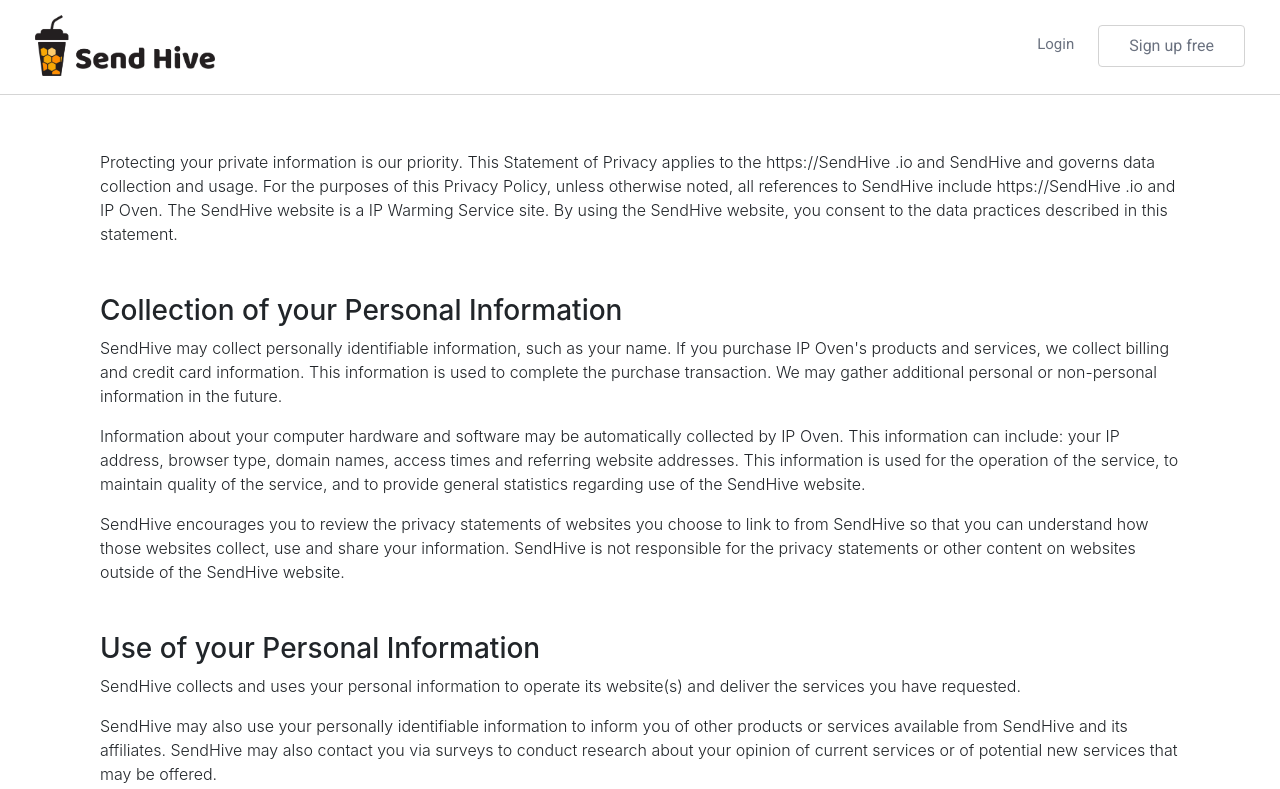
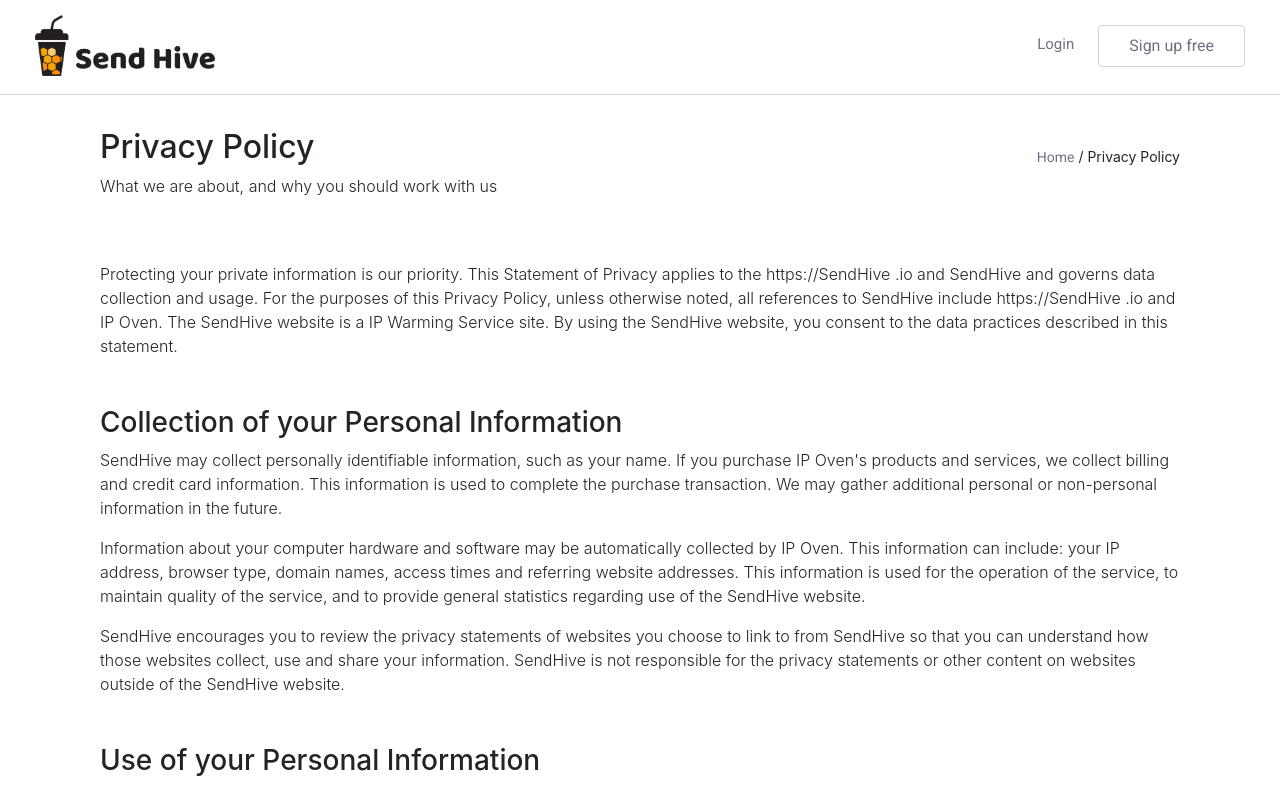
Before and after one commit to erwinagpasa/sendhive-vuejs, a Vue app: page /privacy in a window 1280 px wide. Shown: the top 789 px of the page. Built offline with nearby package versions, Linux system fonts and the light colour scheme.

Commit message:
fixed button

```diff
--- a/src/assets/style.css
+++ b/src/assets/style.css
@@ -111,9 +111,9 @@
 }
 
 .btn-outline-primary:hover {
-  background: #da5127 !important;
-  border: 1px solid #da5127 !important;
-  color: #fff !important;
+  background-color: #f7a805 !important;
+  border-color: #f7a805 !important;
+  color: #000 !important;
 }
 
 .navbar-light .navbar-nav .show > .nav-link,
--- a/src/views/Privacy.vue
+++ b/src/views/Privacy.vue
@@ -1,27 +1,22 @@
 <template>
   <div>
     <Navbar />
-    <div class="inner-header">
-      <div class="container ">
+    <div class="container" style="padding-top:80px;">
+      <div class="col-md-12 mt-3 mb-5">
         <div class="row mt-5">
           <div class="col-md-6">
-            <h2 class="text-white">Privacy Policy</h2>
-            <p class="text-white">
+            <h2>Privacy Policy</h2>
+            <p>
               What we are about, and why you should work with us
             </p>
           </div>
           <div class="col-md-6 text-right mt-3">
-            <small class="text-white">
-              <router-link to="/" class="text-white">Home</router-link> /
-              Privacy Policy</small
+            <small>
+              <router-link to="/">Home</router-link> / Privacy Policy</small
             >
           </div>
         </div>
-      </div>
-    </div>
-    <div class="container">
-      <div class="col-md-12 mt-3 mb-5">
-        <p>
+        <p class="mt-5">
           Protecting your private information is our priority. This Statement of
           Privacy applies to the https://SendHive .io and SendHive and governs
           data collection and usage. For the purposes of this Privacy Policy,
--- a/src/views/Terms.vue
+++ b/src/views/Terms.vue
@@ -1,23 +1,19 @@
 <template>
   <div>
     <Navbar />
-    <div class="inner-header">
-      <div class="container ">
+    <div class="container" style="padding-top:80px;">
+      <div class="col-md-12 mt-5 mb-5">
         <div class="row mt-5">
           <div class="col-md-6">
-            <h2 class="text-white">Terms & Conditions</h2>
+            <h2>Terms & Conditions</h2>
           </div>
           <div class="col-md-6 text-right">
-            <small class="text-white">
-              <router-link to="/" class="text-white">Home</router-link> / Terms
-              & Conditions</small
+            <small>
+              <router-link to="/">Home</router-link> / Terms & Conditions</small
             >
           </div>
         </div>
-      </div>
-    </div>
-    <div class="container">
-      <div class="col-md-12 mt-5 mb-5">
+
         <h3 class="mt-5">Agreement between user and http://sendhive.io</h3>
         <p>
           Welcome to http://sendhive.io. The http://sendhive.io website (the
```
